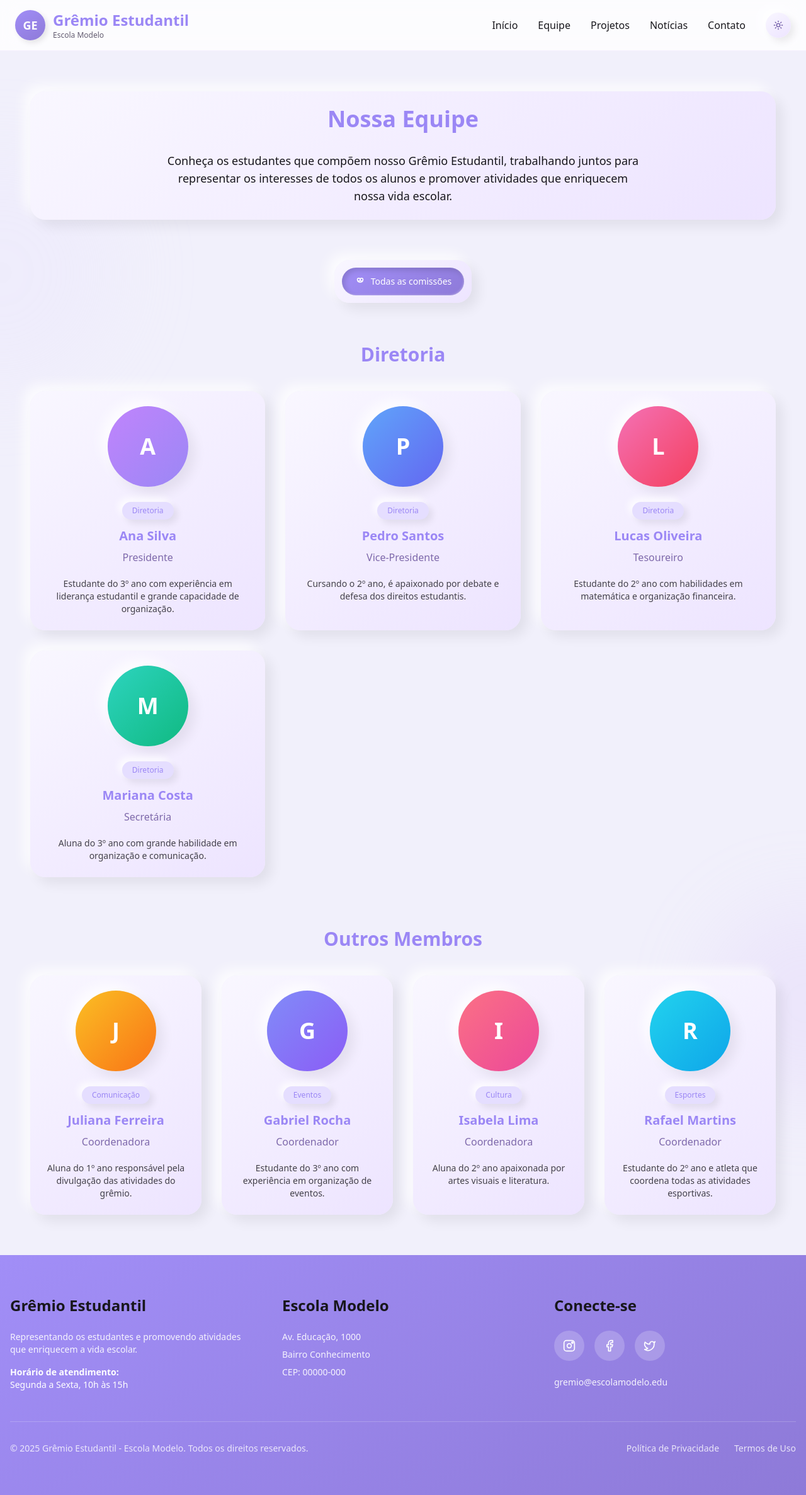
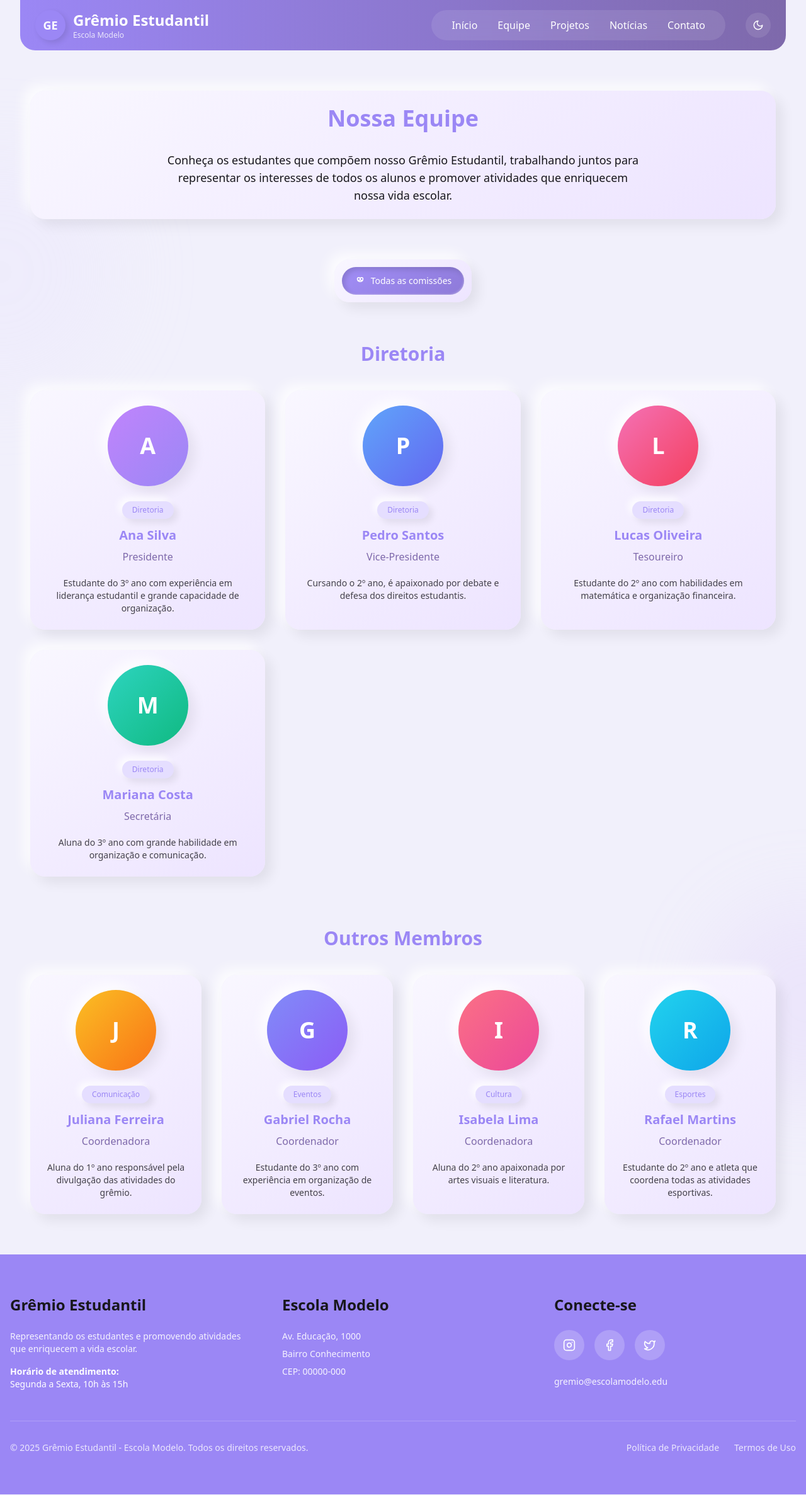
Before and after one commit to MaxwellMaciel/clay-guild-hub, a React (Vite) app: page /equipe in a window 1280 px wide. Shown: the top 2374 px of the page at 63% size. Built offline with nearby package versions, Linux system fonts and the light colour scheme.

Commit message:
Refactor: Update menu and footer design
Update the menu and footer components to match the design of the provided reference images.

```diff
--- a/src/components/Footer.tsx
+++ b/src/components/Footer.tsx
@@ -1,9 +1,10 @@
 
 import { Link } from "react-router-dom";
+import { Instagram, Facebook, Twitter } from "lucide-react";
 
 const Footer = () => {
   return (
-    <footer className="bg-button-gradient text-white">
+    <footer className="bg-gremio-primary text-white">
       <div className="container mx-auto px-4 py-16">
         <div className="grid grid-cols-1 md:grid-cols-3 gap-12">
           <div>
@@ -29,21 +30,13 @@ const Footer = () => {
             <h3 className="text-2xl font-bold mb-6">Conecte-se</h3>
             <div className="flex gap-4 mb-6">
               <a href="#" className="h-12 w-12 rounded-full bg-white/20 flex items-center justify-center hover:bg-white/30 transition-colors">
-                <svg xmlns="http://www.w3.org/2000/svg" width="20" height="20" viewBox="0 0 24 24" fill="none" stroke="currentColor" strokeWidth="2" strokeLinecap="round" strokeLinejoin="round">
-                  <rect width="20" height="20" x="2" y="2" rx="5" />
-                  <circle cx="12" cy="12" r="4" />
-                  <circle cx="18" cy="6" r="1.5" />
-                </svg>
+                <Instagram size={20} />
               </a>
               <a href="#" className="h-12 w-12 rounded-full bg-white/20 flex items-center justify-center hover:bg-white/30 transition-colors">
-                <svg xmlns="http://www.w3.org/2000/svg" width="20" height="20" viewBox="0 0 24 24" fill="none" stroke="currentColor" strokeWidth="2" strokeLinecap="round" strokeLinejoin="round">
-                  <path d="M18 2h-3a5 5 0 0 0-5 5v3H7v4h3v8h4v-8h3l1-4h-4V7a1 1 0 0 1 1-1h3z" />
-                </svg>
+                <Facebook size={20} />
               </a>
               <a href="#" className="h-12 w-12 rounded-full bg-white/20 flex items-center justify-center hover:bg-white/30 transition-colors">
-                <svg xmlns="http://www.w3.org/2000/svg" width="20" height="20" viewBox="0 0 24 24" fill="none" stroke="currentColor" strokeWidth="2" strokeLinecap="round" strokeLinejoin="round">
-                  <path d="M22 4s-.7 2.1-2 3.4c1.6 10-9.4 17.3-18 11.6 2.2.1 4.4-.6 6-2C3 15.5.5 9.6 3 5c2.2 2.6 5.6 4.1 9 4-.9-4.2 4-6.6 7-3.8 1.1 0 3-1.2 3-1.2z" />
-                </svg>
+                <Twitter size={20} />
               </a>
             </div>
             <p className="text-sm opacity-90">
--- a/src/components/Navbar.tsx
+++ b/src/components/Navbar.tsx
@@ -1,26 +1,28 @@
 
 import { useState } from "react";
 import { Link } from "react-router-dom";
+import { Moon } from "lucide-react";
 
 const Navbar = () => {
   const [isOpen, setIsOpen] = useState(false);
 
   return (
-    <header className="sticky top-0 z-50 w-full border-b border-gremio-light/20 bg-white/80 backdrop-blur-md">
-      <div className="container mx-auto px-4 md:px-6 flex justify-between items-center py-4">
+    <header className="sticky top-0 z-50 w-full">
+      <div className="container mx-auto">
+        <div className="flex justify-between items-center py-4 px-4 md:px-6 bg-gradient-to-r from-gremio-primary to-gremio-secondary rounded-b-[24px] backdrop-blur-md">
           <Link to="/" className="flex items-center gap-3">
-          <div className="h-12 w-12 rounded-full bg-button-gradient flex items-center justify-center text-white font-bold text-lg shadow-clay-button">
+            <div className="h-12 w-12 rounded-full bg-gremio-primary flex items-center justify-center text-white font-bold text-lg shadow-clay-button">
               GE
             </div>
             <div>
-            <h1 className="font-bold text-gremio-primary text-xl md:text-2xl">Grêmio Estudantil</h1>
-            <p className="text-xs text-muted-foreground">Escola Modelo</p>
+              <h1 className="font-bold text-white text-xl md:text-2xl">Grêmio Estudantil</h1>
+              <p className="text-xs text-white/80">Escola Modelo</p>
             </div>
           </Link>
 
           {/* Mobile menu button */}
           <button
-          className="md:hidden bg-button-gradient text-white p-3 rounded-full shadow-clay-button"
+            className="md:hidden bg-white/20 text-white p-3 rounded-full shadow-clay-button"
             onClick={() => setIsOpen(!isOpen)}
           >
             <svg
@@ -44,35 +46,19 @@ const Navbar = () => {
 
           {/* Desktop Navigation */}
           <nav className="hidden md:flex items-center gap-8">
+            <div className="bg-white/10 backdrop-blur-lg px-8 py-2 rounded-full">
+              <div className="flex items-center gap-8">
                 <NavLink to="/">Início</NavLink>
                 <NavLink to="/equipe">Equipe</NavLink>
                 <NavLink to="/projetos">Projetos</NavLink>
                 <NavLink to="/noticias">Notícias</NavLink>
                 <NavLink to="/contato">Contato</NavLink>
+              </div>
+            </div>
 
             {/* Theme toggle */}
-          <button className="clay-icon w-10 h-10 text-gremio-tertiary">
-            <svg
-              xmlns="http://www.w3.org/2000/svg"
-              width="18"
-              height="18"
-              viewBox="0 0 24 24"
-              fill="none"
-              stroke="currentColor"
-              strokeWidth="2"
-              strokeLinecap="round"
-              strokeLinejoin="round"
-            >
-              <circle cx="12" cy="12" r="4" />
-              <path d="M12 2v2" />
-              <path d="M12 20v2" />
-              <path d="m4.93 4.93 1.41 1.41" />
-              <path d="m17.66 17.66 1.41 1.41" />
-              <path d="M2 12h2" />
-              <path d="M20 12h2" />
-              <path d="m6.34 17.66-1.41 1.41" />
-              <path d="m19.07 4.93-1.41 1.41" />
-            </svg>
+            <button className="bg-white/10 backdrop-blur-lg w-10 h-10 rounded-full flex items-center justify-center text-white hover:bg-white/20 transition-colors">
+              <Moon size={18} />
             </button>
           </nav>
 
@@ -87,6 +73,7 @@ const Navbar = () => {
             </div>
           )}
         </div>
+      </div>
     </header>
   );
 };
@@ -99,10 +86,9 @@ type NavLinkProps = {
 const NavLink = ({ to, children }: NavLinkProps) => (
   <Link
     to={to}
-    className="text-foreground hover:text-gremio-primary transition-colors relative group py-1 font-medium"
+    className="text-white hover:text-white/80 transition-colors relative group py-1 font-medium"
   >
     {children}
-    <span className="absolute bottom-0 left-0 w-0 h-0.5 bg-gremio-primary transition-all duration-300 group-hover:w-full"></span>
   </Link>
 );
 
--- a/src/index.css
+++ b/src/index.css
@@ -73,4 +73,16 @@
   .clay-blob {
     @apply absolute rounded-full blur-3xl opacity-20;
   }
+
+  .navbar-gradient {
+    @apply bg-gradient-to-r from-gremio-primary to-gremio-secondary;
+  }
+
+  .menu-item {
+    @apply text-white hover:text-white/80 transition-colors;
+  }
+
+  .menu-container {
+    @apply bg-white/10 backdrop-blur-lg px-8 py-2 rounded-full;
+  }
 }
```
Lines whose indentation alone changed are shown as unchanged.
